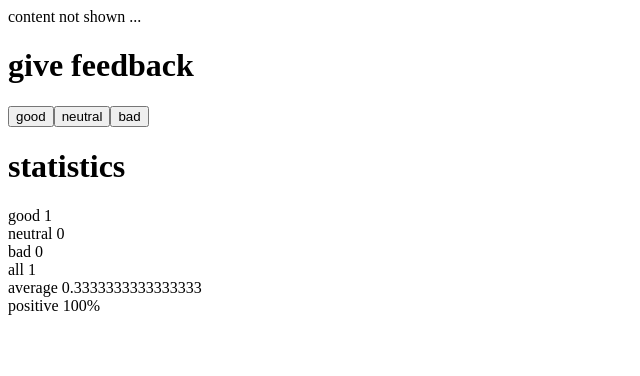
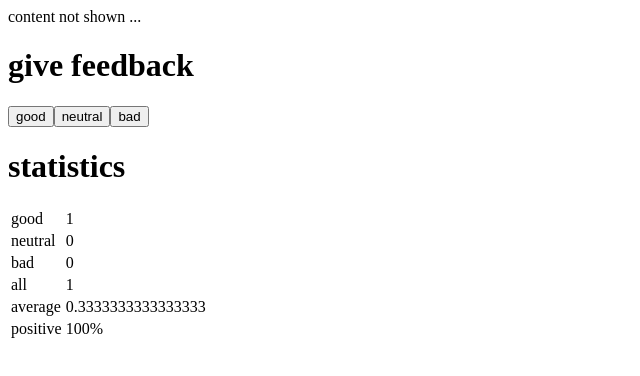
Before and after one commit to amalrajvinoth/fullstackopen, a React (Create React App) app in the folder part1/: page / in a window 1280 px wide. Both pictures are taken after a click on the button "good". Shown: the top 376 px of the page, without its empty margins (0-640 px from the left). Built offline with nearby package versions, Linux system fonts and the light colour scheme.

Commit message:
1.11*: unicafe step6

```diff
--- a/part1/src/App.js
+++ b/part1/src/App.js
@@ -6,12 +6,15 @@ const Feedback = ({title, buttons, handlers}) => {
         <div>
             <div><h1>{title}</h1></div>
             {buttons.map((item, index) => {
-                return <Button handleClick={handlers[index]} text={item}/>
+                return <Button key={index} handleClick={handlers[index]} text={item}/>
             })}
         </div>
     )
 }
-const StatisticLine = ({text, value}) => <div>{text} {value}</div>
+const StatisticLine = ({text, value}) => <tr>
+    <td>{text} </td>
+    <td>{value}</td>
+</tr>
 const Statistics = ({title, good, bad, neutral}) => {
     if (good + bad + neutral === 0) {
         return (
@@ -23,12 +26,16 @@ const Statistics = ({title, good, bad, neutral}) => {
         return (
             <div>
                 <div><h1>{title}</h1></div>
+                <table>
+                    <tbody>
                     <StatisticLine text="good" value={good}/>
                     <StatisticLine text="neutral" value={neutral}/>
                     <StatisticLine text="bad" value={bad}/>
                     <StatisticLine text="all" value={good + neutral + bad}/>
                     <StatisticLine text="average" value={(good + neutral + bad) / 3}/>
                     <StatisticLine text="positive" value={(100 * good) / (good + neutral + bad) + "%"}/>
+                    </tbody>
+                </table>
             </div>
         )
     }
```
Lines whose indentation alone changed are shown as unchanged.
